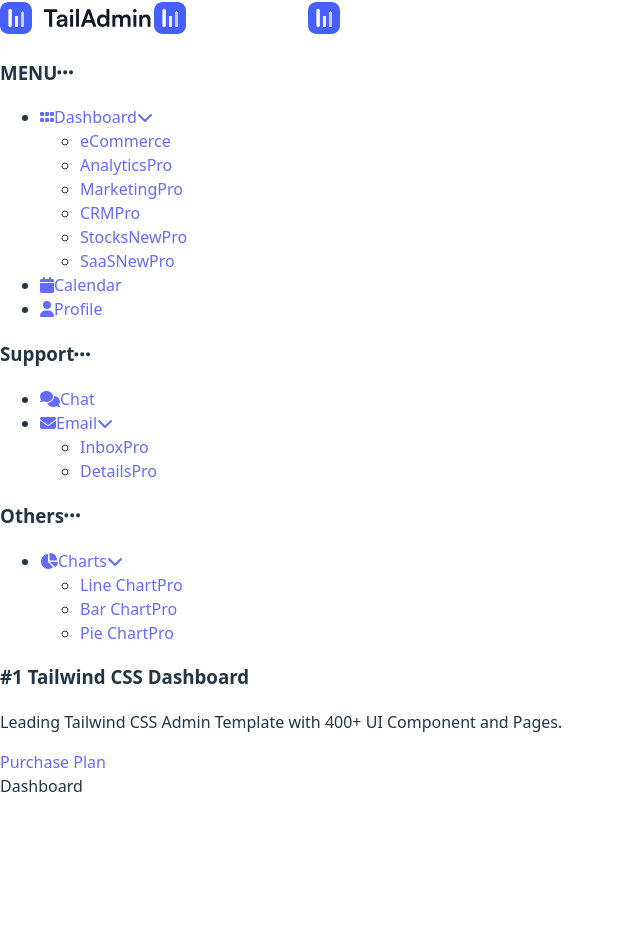
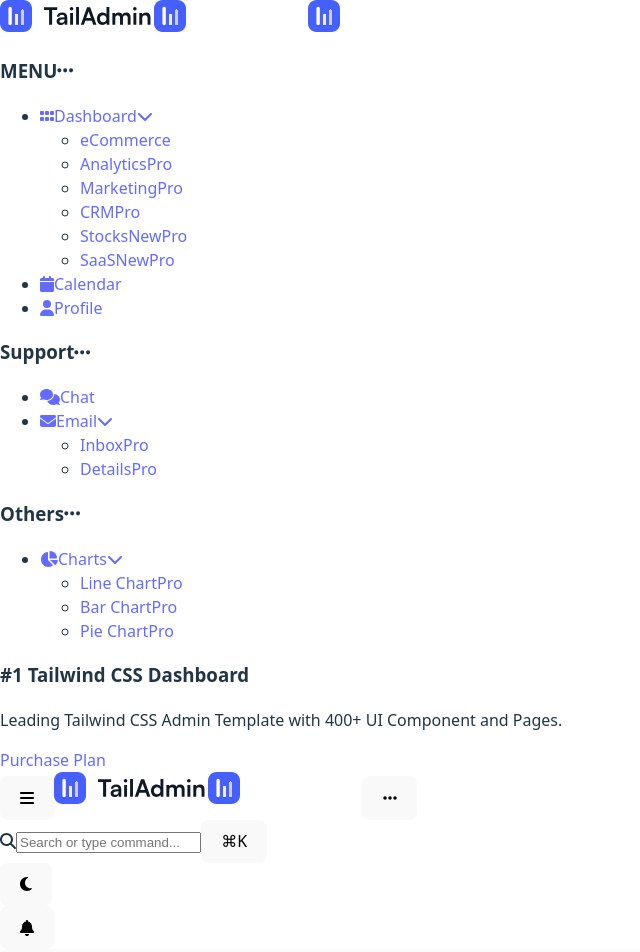
Before and after one commit to Sugatraj/MM-Admin-Dashboard-V2, a React (Vite) app: page /dashboard in a window 1280 px wide. Shown: the top 952 px of the page, without its empty margins (0-640 px from the left). Before the commit the page ends 800 px from the top, so only its background shows below. Built offline with nearby package versions, Linux system fonts and the light colour scheme; the HTML template or start-up script is replaced by a standard one.

Commit message:
Add Header component to Dashboard and integrate it into layout

```diff
--- a/src/components/Dashboard.jsx
+++ b/src/components/Dashboard.jsx
@@ -1,13 +1,16 @@
 import React, { useState } from "react";
 import Sidebar from "./Sidebar";
+import Header from "./Header";
 
 function Dashboard() {
   const [sidebarToggle, setSidebarToggle] = useState(false);
 
   return (
     <div>
+      <div className="flex h-screen overflow-hidden">
       <Sidebar sidebarToggle={sidebarToggle} />
-      <div className="flex h-screen overflow-hidden">Dashboard</div>
+      <Header />
+      </div>
     </div>
   );
 }
--- /dev/null
+++ b/src/components/Header.jsx
@@ -0,0 +1,169 @@
+import React, { useState } from 'react';
+import Sidebar from './Sidebar';
+import { Link } from 'react-router-dom';
+import { FontAwesomeIcon } from '@fortawesome/react-fontawesome';
+import {
+  faBars,
+  faXmark,
+  faEllipsisH,
+  faMagnifyingGlass,
+  faMoon,
+  faSun,
+  faBell,
+  faChevronDown,
+  faUser,
+  faCog,
+  faCircleInfo,
+  faSignOutAlt
+} from '@fortawesome/free-solid-svg-icons';
+
+// Import your logo images
+import logoLight from '../assets/images/logo/logo.svg';
+import logoDark from '../assets/images/logo/logo-dark.svg';
+import ownerImage from '../assets/images/user/owner.jpg';
+
+const Header = ({ sidebarToggle, setSidebarToggle }) => {
+  const [menuToggle, setMenuToggle] = useState(false);
+  const [darkMode, setDarkMode] = useState(false);
+  const [dropdownOpen, setDropdownOpen] = useState(false);
+  const [notificationOpen, setNotificationOpen] = useState(false);
+  const [notifying, setNotifying] = useState(true);
+
+  const notifications = [
+    {
+      id: 1,
+      user: {
+        name: 'Terry Franci',
+        image: 'user-02.jpg',
+        online: true
+      },
+      project: 'Project - Nganter App',
+      time: '5 min ago'
+    },
+    // Add more notifications as needed
+  ];
+
+  return (
+    <header className="sticky top-0 z-99999 flex w-full border-gray-200 bg-white lg:border-b dark:border-gray-800 dark:bg-gray-900">
+      <div className="flex grow flex-col items-center justify-between lg:flex-row lg:px-6">
+        <div className="flex w-full items-center justify-between gap-2 border-b border-gray-200 px-3 py-3 sm:gap-4 lg:justify-normal lg:border-b-0 lg:px-0 lg:py-4 dark:border-gray-800">
+          {/* Hamburger Toggle Button */}
+          <button
+            className={`z-99999 flex h-10 w-10 items-center justify-center rounded-lg border-gray-200 text-gray-500 lg:h-11 lg:w-11 lg:border dark:border-gray-800 dark:text-gray-400 ${
+              sidebarToggle ? 'lg:bg-transparent dark:lg:bg-transparent bg-gray-100 dark:bg-gray-800' : ''
+            }`}
+            onClick={() => setSidebarToggle(!sidebarToggle)}
+          >
+            <FontAwesomeIcon
+              icon={sidebarToggle ? faXmark : faBars}
+              className="fill-current"
+            />
+          </button>
+
+          {/* Logo */}
+          <Link to="/" className="lg:hidden">
+            <img className="dark:hidden" src={logoLight} alt="Logo" />
+            <img className="hidden dark:block" src={logoDark} alt="Logo" />
+          </Link>
+
+          {/* Menu Toggle Button */}
+          <button
+            className={`z-99999 flex h-10 w-10 items-center justify-center rounded-lg text-gray-700 hover:bg-gray-100 lg:hidden dark:text-gray-400 dark:hover:bg-gray-800 ${
+              menuToggle ? 'bg-gray-100 dark:bg-gray-800' : ''
+            }`}
+            onClick={() => setMenuToggle(!menuToggle)}
+          >
+            <FontAwesomeIcon icon={faEllipsisH} className="fill-current" />
+          </button>
+
+          {/* Search Bar */}
+          <div className="hidden lg:block">
+            <form>
+              <div className="relative">
+                <span className="pointer-events-none absolute top-1/2 left-4 -translate-y-1/2">
+                  <FontAwesomeIcon
+                    icon={faMagnifyingGlass}
+                    className="fill-gray-500 dark:fill-gray-400"
+                  />
+                </span>
+                <input
+                  type="text"
+                  placeholder="Search or type command..."
+                  className="dark:bg-dark-900 shadow-theme-xs focus:border-brand-300 focus:ring-brand-500/10 dark:focus:border-brand-800 h-11 w-full rounded-lg border border-gray-200 bg-transparent py-2.5 pr-14 pl-12 text-sm text-gray-800 placeholder:text-gray-400 focus:ring-3 focus:outline-hidden xl:w-[430px] dark:border-gray-800 dark:bg-gray-900 dark:bg-white/[0.03] dark:text-white/90 dark:placeholder:text-white/30"
+                />
+                <button className="absolute top-1/2 right-2.5 inline-flex -translate-y-1/2 items-center gap-0.5 rounded-lg border border-gray-200 bg-gray-50 px-[7px] py-[4.5px] text-xs -tracking-[0.2px] text-gray-500 dark:border-gray-800 dark:bg-white/[0.03] dark:text-gray-400">
+                  <span>⌘</span>
+                  <span>K</span>
+                </button>
+              </div>
+            </form>
+          </div>
+        </div>
+
+        {/* Right Side Menu */}
+        <div className={`${menuToggle ? 'flex' : 'hidden'} shadow-theme-md w-full items-center justify-between gap-4 px-5 py-4 lg:flex lg:justify-end lg:px-0 lg:shadow-none`}>
+          <div className="2xsm:gap-3 flex items-center gap-2">
+            {/* Dark Mode Toggle */}
+            <button
+              className="hover:text-dark-900 relative flex h-11 w-11 items-center justify-center rounded-full border border-gray-200 bg-white text-gray-500 transition-colors hover:bg-gray-100 hover:text-gray-700 dark:border-gray-800 dark:bg-gray-900 dark:text-gray-400 dark:hover:bg-gray-800 dark:hover:text-white"
+              onClick={() => setDarkMode(!darkMode)}
+            >
+              <FontAwesomeIcon icon={darkMode ? faSun : faMoon} />
+            </button>
+
+            {/* Notification Button */}
+            <div className="relative">
+              <button
+                className="hover:text-dark-900 relative flex h-11 w-11 items-center justify-center rounded-full border border-gray-200 bg-white text-gray-500 transition-colors hover:bg-gray-100 hover:text-gray-700 dark:border-gray-800 dark:bg-gray-900 dark:text-gray-400 dark:hover:bg-gray-800 dark:hover:text-white"
+                onClick={() => {
+                  setNotificationOpen(!notificationOpen);
+                  setNotifying(false);
+                }}
+              >
+                {notifying && (
+                  <span className="absolute top-0.5 right-0 z-1 h-2 w-2 rounded-full bg-orange-400">
+                    <span className="absolute -z-1 inline-flex h-full w-full animate-ping rounded-full bg-orange-400 opacity-75"></span>
+                  </span>
+                )}
+                <FontAwesomeIcon icon={faBell} />
+              </button>
+
+              {/* Notification Dropdown */}
+              {notificationOpen && (
+                <div className="shadow-theme-lg dark:bg-gray-dark absolute -right-[240px] mt-[17px] flex h-[480px] w-[350px] flex-col rounded-2xl border border-gray-200 bg-white p-3 sm:w-[361px] lg:right-0 dark:border-gray-800">
+                  {/* Add notification content here */}
+                </div>
+              )}
+            </div>
+          </div>
+
+          {/* User Profile */}
+          <div className="relative">
+            <button
+              className="flex items-center text-gray-700 dark:text-gray-400"
+              onClick={() => setDropdownOpen(!dropdownOpen)}
+            >
+              <span className="mr-3 h-11 w-11 overflow-hidden rounded-full">
+                <img src={ownerImage} alt="User" />
+              </span>
+              <span className="text-theme-sm mr-1 block font-medium">Musharof</span>
+              <FontAwesomeIcon
+                icon={faChevronDown}
+                className={`stroke-gray-500 dark:stroke-gray-400 ${dropdownOpen ? 'rotate-180' : ''}`}
+              />
+            </button>
+
+            {/* User Dropdown */}
+            {dropdownOpen && (
+              <div className="shadow-theme-lg dark:bg-gray-dark absolute right-0 mt-[17px] flex w-[260px] flex-col rounded-2xl border border-gray-200 bg-white p-3 dark:border-gray-800">
+                {/* Add user dropdown content here */}
+              </div>
+            )}
+          </div>
+        </div>
+      </div>
+    </header>
+  );
+};
+
+export default Header;
```
